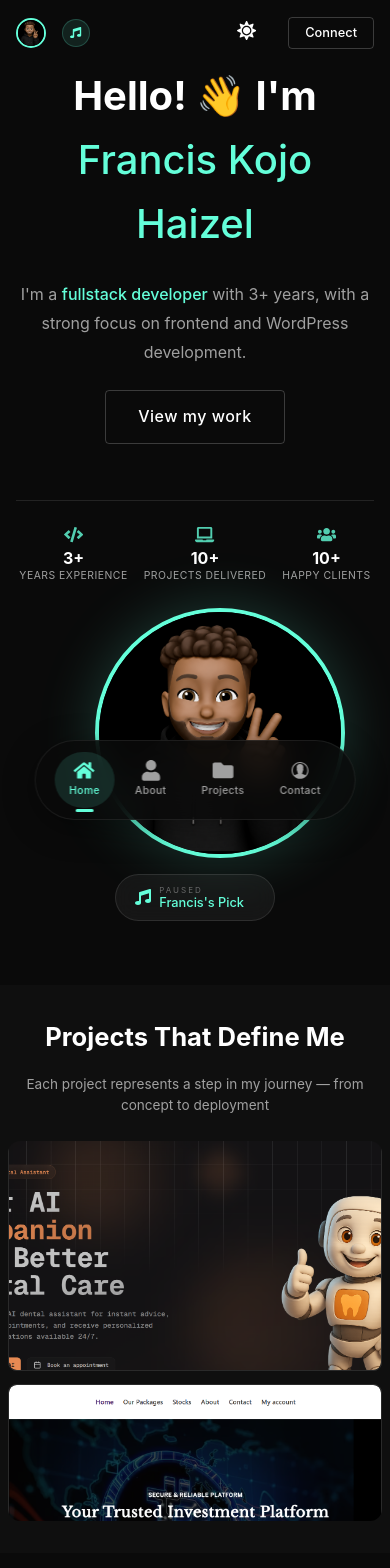
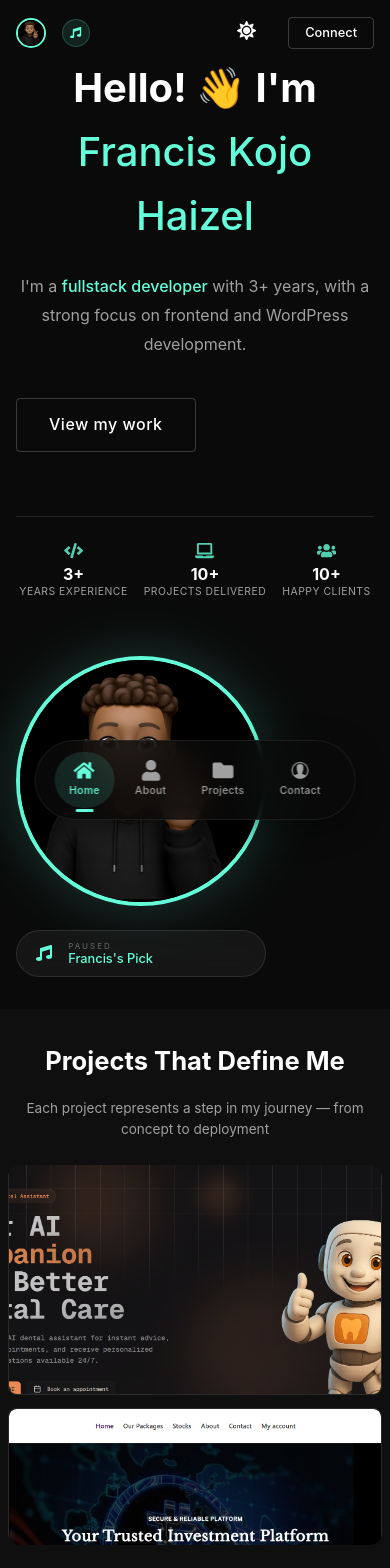
Before and after one commit to Franbeko/myportfolio, a React (Vite) app: page / in a window 390 px wide. Shown: the top 1568 px of the page. Built offline with nearby package versions, Linux system fonts and the light colour scheme; the HTML template or start-up script is replaced by a standard one.

Commit message:
Updated the index.css file

```diff
--- a/src/index.css
+++ b/src/index.css
@@ -12,6 +12,7 @@ html {
   height: 100%;
   margin: 0;
   padding: 0;
+  background-color: #0a0a0a;
 }
 
 body {
@@ -362,13 +363,14 @@ body.light-mode {
    HERO SECTION
    ============================================ */
 .hero {
-  min-height: calc(100vh - 0px);
+  min-height: 100vh;
   display: flex;
   align-items: center;
   justify-content: center;
   padding: 5rem 2rem;
   transition: background-color 0.3s ease;
   margin: 0;
+  scroll-margin-top: 0;
 }
 
 .hero.dark {
@@ -737,283 +739,12 @@ body.light-mode {
 }
 
 /* ============================================
-   RESPONSIVE - HERO SECTION ALIGNMENT
-   ============================================ */
-@media (max-width: 1024px) {
-  .avatar-wrapper {
-    max-width: 300px;
-  }
-
-  .hero-avatar {
-    width: 250px;
-    height: 250px;
-  }
-
-  .floating-tag {
-    font-size: 0.75rem;
-    padding: 0.4rem 1rem;
-  }
-}
-
-@media (max-width: 968px) {
-  .hero-content-wrapper {
-    flex-direction: column;
-    text-align: center;
-    gap: 2rem;
-    align-items: center;
-  }
-
-  .hero-text {
-    max-width: 100%;
-    text-align: center;
-    padding-top: 0;
-  }
-
-  .view-my-work-btn {
-    align-self: center;
-  }
-
-  .hero-avatar-container {
-    padding-top: 0;
-    margin-top: -1rem;
-  }
-
-  .avatar-wrapper {
-    max-width: 280px;
-  }
-
-  .hero-avatar {
-    width: 230px;
-    height: 230px;
-  }
-
-  .floating-tag {
-    font-size: 0.7rem;
-    padding: 0.35rem 0.9rem;
-  }
-
-  .music-overlay {
-    margin-top: 1.2rem;
-  }
-
-  .music-player-mini {
-    padding: 0.6rem 1.2rem;
-    min-width: 160px;
-    max-width: 220px;
-  }
-}
-
-@media (max-width: 768px) {
-  .hero-avatar-container {
-    margin-top: -0.5rem;
-  }
-
-  .avatar-wrapper {
-    max-width: 240px;
-  }
-
-  .hero-avatar {
-    width: 200px;
-    height: 200px;
-  }
-
-  .floating-tags-container {
-    transform: scale(0.85);
-  }
-
-  .floating-tag {
-    font-size: 0.6rem;
-    padding: 0.3rem 0.7rem;
-  }
-
-  .music-overlay {
-    margin-top: 1rem;
-  }
-
-  .music-player-mini {
-    padding: 0.5rem 1rem;
-    min-width: 140px;
-    max-width: 190px;
-    gap: 0.7rem;
-  }
-
-  .music-icon-mini {
-    font-size: 1rem;
-  }
-
-  .music-pick {
-    font-size: 0.8rem;
-  }
-
-  .now-playing-text {
-    font-size: 0.55rem;
-  }
-
-  .hero-title {
-    font-size: 2.5rem;
-  }
-
-  .hero-subtitle {
-    font-size: 1rem;
-  }
-}
-
-@media (max-width: 480px) {
-  .hero {
-    padding: 4rem 1rem;
-  }
-
-  .hero-content-wrapper {
-    flex-direction: column;
-    gap: 1.5rem;
-    align-items: center;
-  }
-
-  .hero-text {
-    max-width: 100%;
-    text-align: center;
-    padding-top: 0;
-  }
-
-  .hero-title {
-    font-size: 2.2rem;
-  }
-
-  .hero-subtitle {
-    font-size: 1rem;
-    margin-bottom: 1.5rem;
-  }
-
-  .view-my-work-btn {
-    align-self: center;
-    margin-bottom: 1.5rem;
-  }
-
-  .hero-avatar-container {
-    padding-top: 0;
-    margin-top: -0.5rem;
-  }
-
-  .avatar-wrapper {
-    max-width: 200px;
-  }
-
-  .hero-avatar {
-    width: 170px;
-    height: 170px;
-  }
-
-  .floating-tags-container {
-    transform: scale(0.7);
-  }
-
-  .floating-tag {
-    font-size: 0.5rem;
-    padding: 0.2rem 0.6rem;
-  }
-
-  .music-overlay {
-    margin-top: 1rem;
-  }
-
-  .music-player-mini {
-    padding: 0.4rem 0.8rem;
-    min-width: 120px;
-    max-width: 160px;
-    gap: 0.5rem;
-    border-radius: 25px;
-  }
-
-  .music-icon-mini {
-    font-size: 0.9rem;
-  }
-
-  .music-pick {
-    font-size: 0.7rem;
-  }
-
-  .now-playing-text {
-    font-size: 0.5rem;
-  }
-
-  .hero-stats {
-    gap: 1rem;
-    justify-content: center;
-    flex-wrap: wrap;
-  }
-
-  .hero-stat {
-    flex-direction: column;
-    text-align: center;
-    gap: 0.3rem;
-  }
-
-  .hero-stat-icon {
-    font-size: 1.2rem;
-  }
-
-  .hero-stat-number {
-    font-size: 1rem;
-  }
-
-  .hero-stat-label {
-    font-size: 0.65rem;
-  }
-
-  .hero-stat-divider {
-    display: none;
-  }
-}
-
-@media (max-width: 360px) {
-  .hero-avatar {
-    width: 150px;
-    height: 150px;
-  }
-
-  .avatar-wrapper {
-    max-width: 170px;
-  }
-
-  .hero-title {
-    font-size: 1.8rem;
-  }
-
-  .floating-tags-container {
-    transform: scale(0.6);
-  }
-
-  .floating-tag {
-    font-size: 0.45rem;
-    padding: 0.15rem 0.5rem;
-  }
-
-  .music-player-mini {
-    padding: 0.35rem 0.7rem;
-    min-width: 100px;
-    max-width: 140px;
-    gap: 0.4rem;
-  }
-
-  .music-icon-mini {
-    font-size: 0.8rem;
-  }
-
-  .music-pick {
-    font-size: 0.6rem;
-  }
-
-  .now-playing-text {
-    font-size: 0.45rem;
-  }
-}
-
-/* ============================================
    SECTION COMMON STYLES
    ============================================ */
 section {
   padding: 5rem 2rem;
   margin: 0;
+  scroll-margin-top: 0;
 }
 
 .section-title {
@@ -2685,7 +2416,7 @@ section.light .section-subtitle {
    ============================================ */
 .footer {
   background: #0a0a0a;
-  padding: 4rem 2rem 2rem;
+  padding: 3rem 2rem 1.5rem;
   border-top: 1px solid #1a1a1a;
   margin: 0;
   width: 100%;
@@ -2920,7 +2651,7 @@ section.light .section-subtitle {
    ============================================ */
 .bottom-nav {
   position: fixed;
-  bottom: 2rem;
+  bottom: 1.5rem;
   left: 50%;
   transform: translateX(-50%);
   z-index: 1000;
@@ -3493,7 +3224,7 @@ section.light .section-subtitle {
 
   /* Footer Responsive */
   .footer {
-    padding: 3rem 1.5rem 1.5rem;
+    padding: 2.5rem 1.5rem 1.5rem;
   }
 
   .footer-grid {
@@ -3716,6 +3447,10 @@ section.light .section-subtitle {
 
 /* Mobile Small */
 @media (max-width: 480px) {
+  .hero {
+    padding: 3rem 1rem 2rem;
+  }
+
   .marquee-slider {
     padding: 2rem 0.5rem;
     min-height: 400px;
@@ -3986,7 +3721,7 @@ section.light .section-subtitle {
 
   /* Footer Responsive */
   .footer {
-    padding: 2rem 1rem 1.5rem;
+    padding: 2rem 1rem 1rem;
     margin-bottom: 0;
   }
 
```
